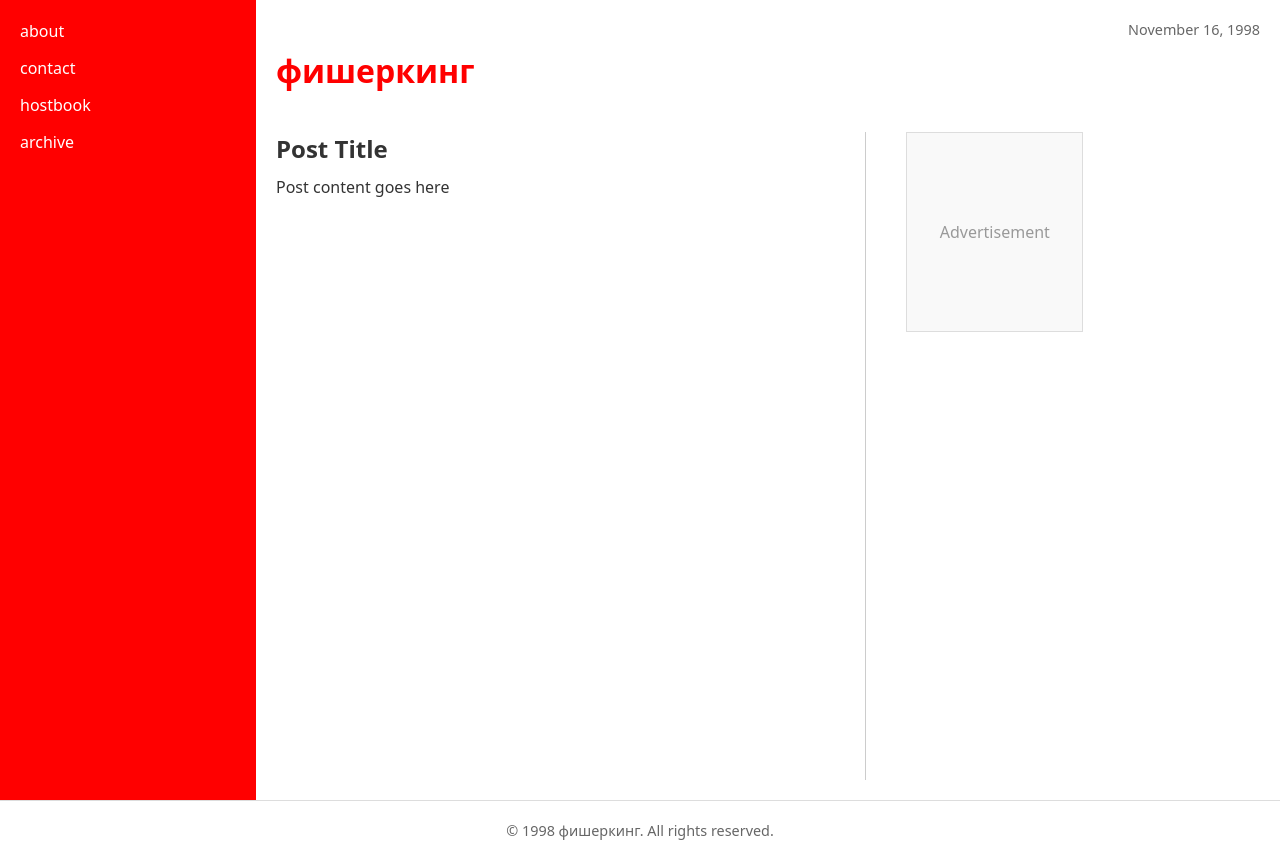
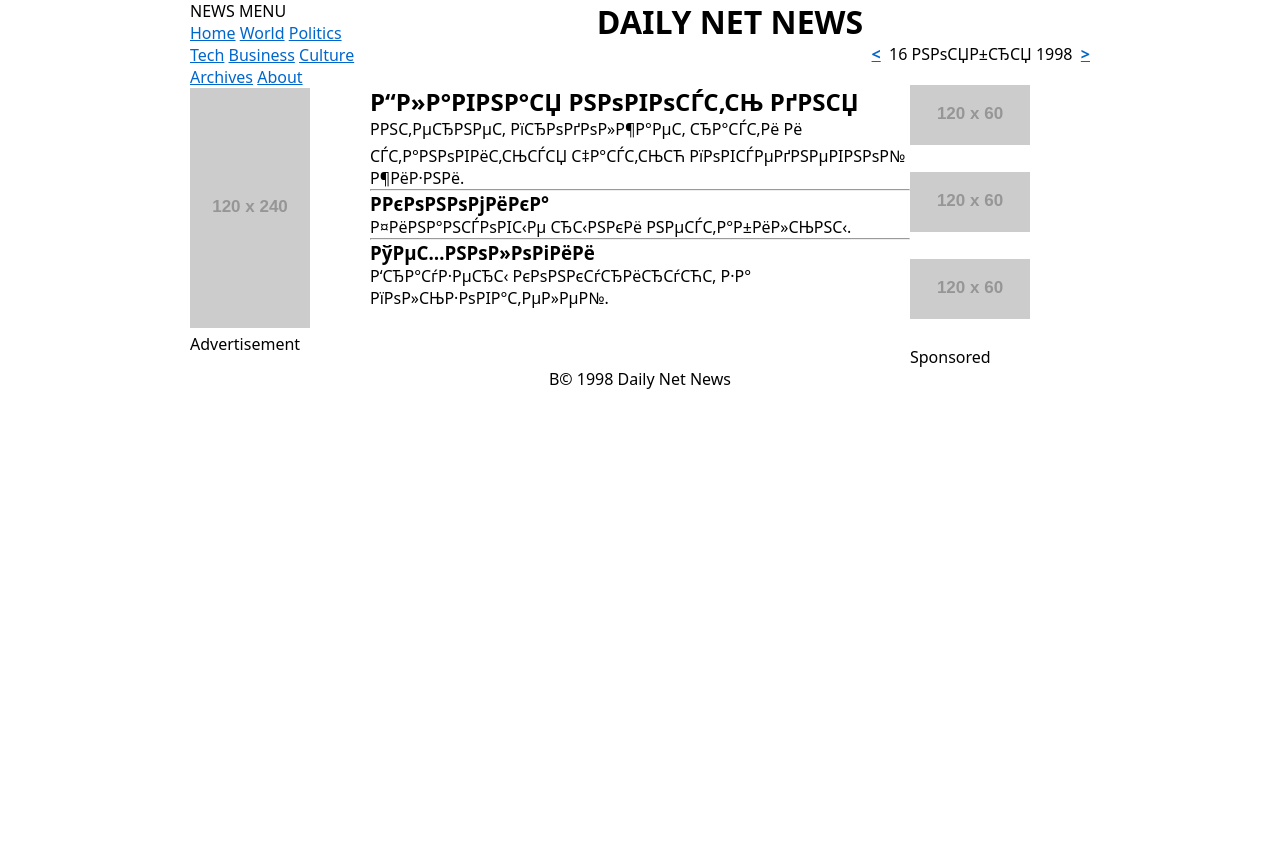
Before and after one commit to codenoria/NARKOSTORY-SITE, a plain HTML site: page index.html in a window 1280 px wide. After the commit the page ends 800 px from the top, so only its background shows below. Drawn offline with Linux system fonts and the light colour scheme; placeholder pictures from the web are drawn by us.

Commit message:
Replace with 1998 Daily Net News template (HTML only)

```diff
--- a/index.html
+++ b/index.html
@@ -1,59 +1,116 @@
 <!DOCTYPE html>
-<html lang="ru">
+<html>
 <head>
-    <meta charset="UTF-8">
-    <meta name="viewport" content="width=device-width, initial-scale=1.0">
-    <title>фишеркинг</title>
+    <title>Daily Net News 1998</title>
+    <meta charset="windows-1251">
     <link rel="stylesheet" href="style.css">
 </head>
+
 <body>
-    <div class="container">
-        <!-- Left Sidebar - Menu -->
-        <aside class="left-column">
-            <nav>
-                <ul>
-                    <li><a href="#about">about</a></li>
-                    <li><a href="#contact">contact</a></li>
-                    <li><a href="#hostbook">hostbook</a></li>
-                    <li><a href="#archive">archive</a></li>
-                </ul>
-            </nav>
-        </aside>
 
-        <!-- Main Content Wrapper -->
-        <div class="content-wrapper">
-            <!-- Header -->
-            <header>
-                <div class="header-top">
-                    <div class="date-display">November 16, 1998</div>
-                    <h1>фишеркинг</h1>
-                </div>
-            </header>
+<center>
 
-            <!-- Content Container -->
-            <div class="content-container">
-                <!-- Center - Posts -->
-                <main class="center-column">
-                    <section class="posts">
-                        <article>
-                            <h2>Post Title</h2>
-                            <p>Post content goes here</p>
-                        </article>
-                    </section>
-                </main>
+<table width="900" border="0" cellpadding="0" cellspacing="0">
+<tr>
 
-                <!-- Right Sidebar - Ads -->
-                <aside class="right-column">
-                    <section class="ads">
-                        <div class="ad">Advertisement</div>
-                    </section>
-                </aside>
-            </div>
-        </div>
+<!-- ЛЕВОЕ МЕНЮ -->
+<td width="180" valign="top" class="left-menu">
+
+    <div class="menu-title">NEWS MENU</div>
+
+    <a href="#">Home</a>
+    <a href="#">World</a>
+    <a href="#">Politics</a>
+    <a href="#">Tech</a>
+    <a href="#">Business</a>
+    <a href="#">Culture</a>
+    <a href="#">Archives</a>
+    <a href="#">About</a>
+
+    <div class="menu-ad">
+        <img src="https://via.placeholder.com/120x240?text=AD">
+        <div class="ad-text">Advertisement</div>
     </div>
 
-    <footer>
-        <p>&copy; 1998 фишеркинг. All rights reserved.</p>
-    </footer>
+</td>
+
+<!-- КОНТЕНТ -->
+<td valign="top">
+
+    <!-- ШАПКА -->
+    <table width="100%" border="0" cellpadding="10" cellspacing="0">
+    <tr>
+        <td align="center">
+            <h1>DAILY NET NEWS</h1>
+        </td>
+    </tr>
+
+    <tr>
+        <td align="right" class="date-nav">
+            <a href="#"><b>&lt;</b></a>
+            &nbsp;16 ноября 1998&nbsp;
+            <a href="#"><b>&gt;</b></a>
+        </td>
+    </tr>
+    </table>
+
+    <!-- ОТСТУП ПОСЛЕ ШАПКИ -->
+    <div style="height: 20px;"></div>
+
+    <!-- КОНТЕНТ + РЕКЛАМА -->
+    <table width="100%" border="0" cellpadding="10" cellspacing="0">
+    <tr>
+
+        <!-- СТАТЬИ -->
+        <td valign="top" class="content">
+
+            <h2>Главная новость дня</h2>
+            <p>
+            Интернет продолжает расти и становиться частью повседневной жизни.
+            </p>
+
+            <hr>
+
+            <h3>Экономика</h3>
+            <p>Финансовые рынки нестабильны.</p>
+
+            <hr>
+
+            <h3>Технологии</h3>
+            <p>Браузеры конкурируют за пользователей.</p>
+
+        </td>
+
+        <!-- РЕКЛАМА -->
+        <td width="180" valign="top" class="right-ads">
+
+            <div class="ad-box">
+                <img src="https://via.placeholder.com/120x60?text=BUY+NOW"><br><br>
+                <img src="https://via.placeholder.com/120x60?text=FREE+EMAIL"><br><br>
+                <img src="https://via.placeholder.com/120x60?text=BEST+HOSTING"><br><br>
+                <div class="sponsored-text">Sponsored</div>
+            </div>
+
+        </td>
+
+    </tr>
+    </table>
+
+</td>
+
+</tr>
+</table>
+
+<!-- ФУТЕР -->
+<table width="900" border="0" cellpadding="5" cellspacing="0">
+<tr>
+    <td align="center" class="footer">
+        © 1998 Daily Net News
+    </td>
+</tr>
+</table>
+
+</center>
+
 </body>
 </html>
```
